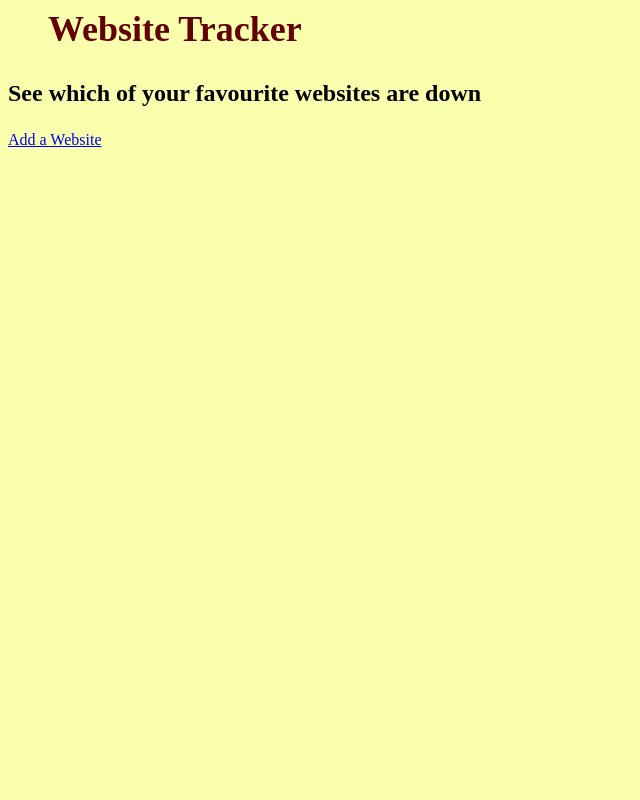
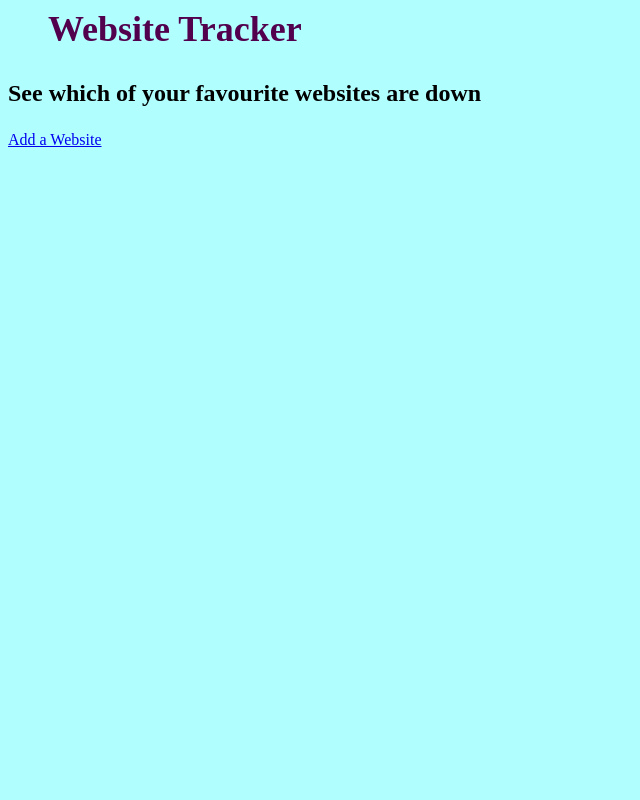
Before and after one commit to AHgitt/DEMO_PROJECT, a Flask app: page / in a window 1280 px wide. Shown: the whole page, without its empty margins (0-640 px from the left). Run offline with Flask 2, Linux system fonts and the light colour scheme; data comes from the database, SQL or seed files in the repository; data that the repository does not hold is empty.

Commit message:
Changing the background colour

```diff
--- a/app/templates/index.html
+++ b/app/templates/index.html
@@ -2,11 +2,11 @@
     <head>
         <style>
             body {
-                background-color: rgb(250, 255, 173);
+                background-color: rgb(177, 254, 255);
             }
 
             h2 {
-                color: rgb(100, 0, 0);
+                color: rgb(82, 0, 78);
                 margin-left: 40px;
             }
             .column {
```
